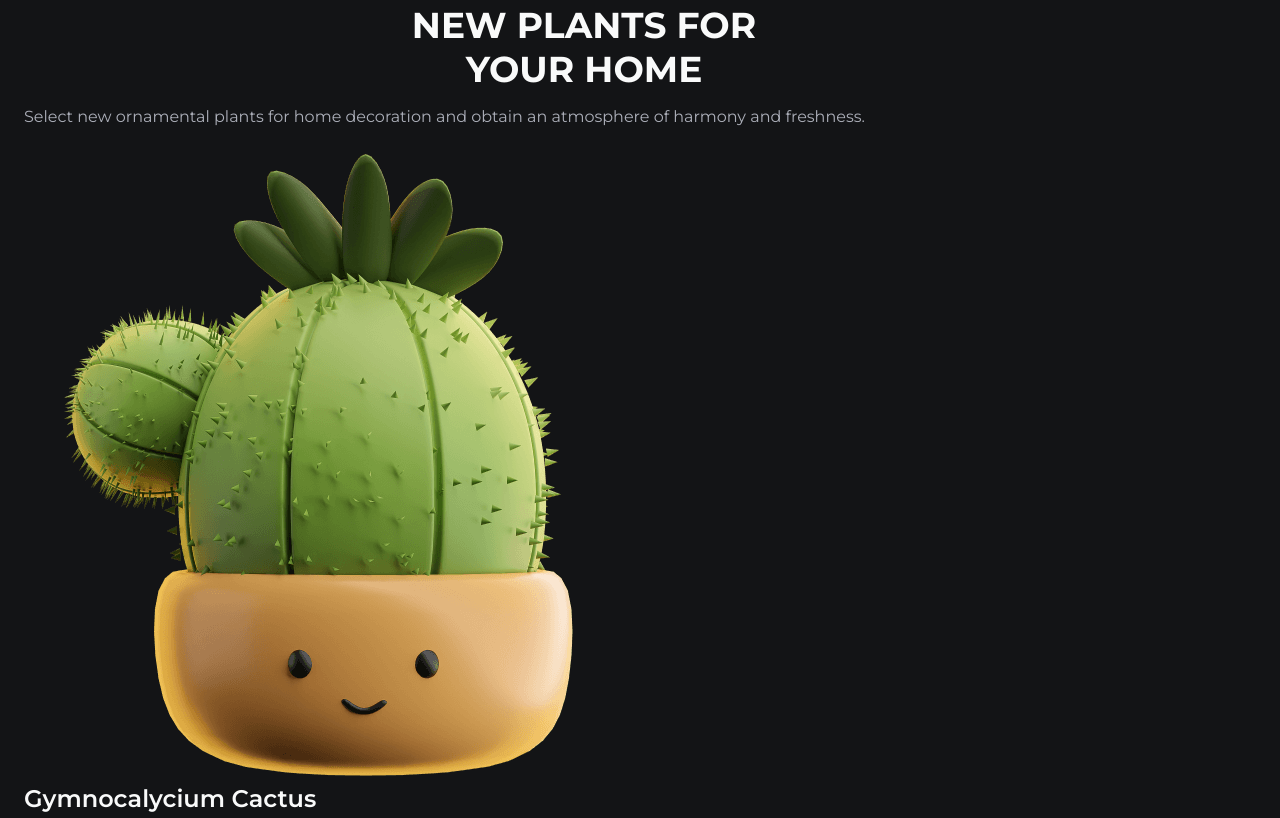
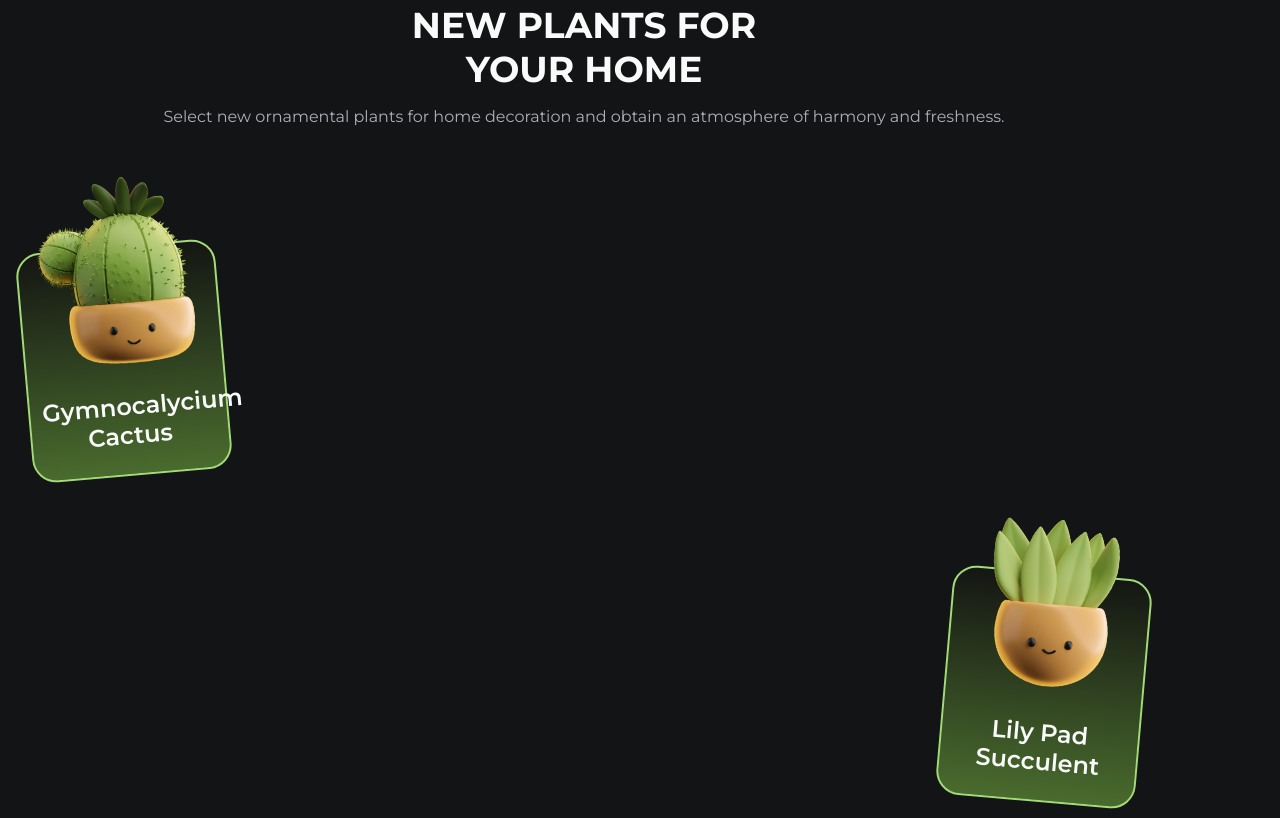
Before and after one commit to Edyane/Cactus-Website, a plain HTML site: page index.html in a window 1280 px wide. Shown: the part 976-1794 px from the top of the page. Drawn offline with nearby package versions, Linux system fonts and the light colour scheme.

Commit message:
feat: adicionando estilo para a seção de novidades

```diff
--- a/assets/css/styles.css
+++ b/assets/css/styles.css
@@ -301,7 +301,54 @@ img {
 }
 
 /*=============== NEWS ===============*/
+.new__data {
+	text-align: center;
+}
 
+.new__container {
+	row-gap: 7.5rem;
+}
+
+.new__content {
+	row-gap: 6rem;
+}
+
+.new__card {
+	position: relative;
+	width: 200px;
+	background: var(--gradient-card);
+	padding: 9rem .75rem 1.5rem .75rem;
+	border: 2px solid var(--first-color-light);
+	border-radius: 1.5rem;
+}
+
+.new__img {
+	position: absolute;
+	top: -4.5rem;
+	left: 0;
+	right: 0;
+	width: 180px;
+	margin: 0 auto;
+	transition: transform .4s;
+}
+
+.new__title {
+	font-size: var(--h2-font-size);
+	text-align: center;
+}
+
+.new__card:nth-child(odd) {
+	rotate: -5deg;
+}
+
+.new__card:nth-child(even) {
+	justify-self: flex-end;
+	rotate: 5deg;
+}
+
+.new__card:hover .new__img {
+	transform: translateY(-.5rem);
+}
 
 /*=============== SHOP ===============*/
 
```
